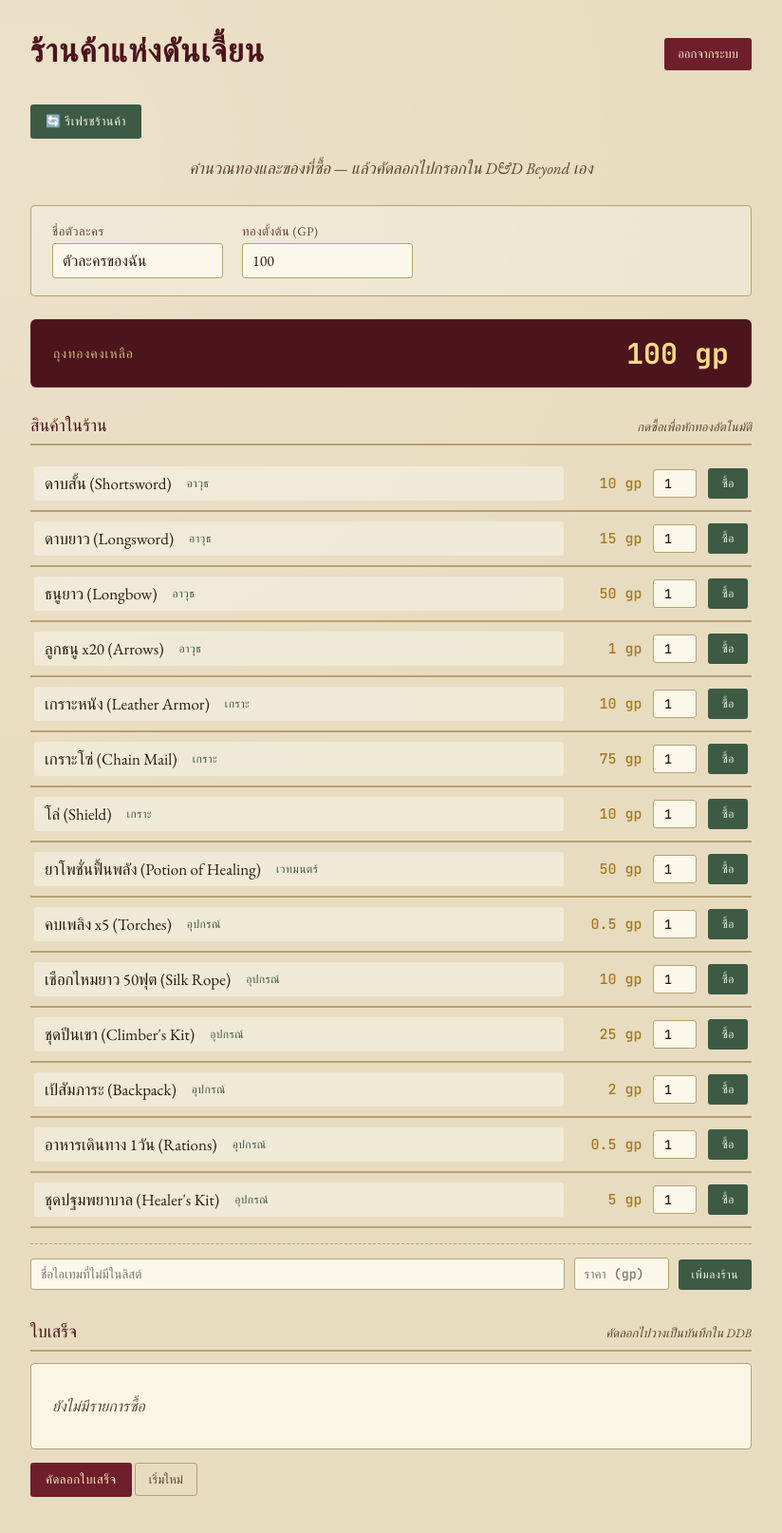
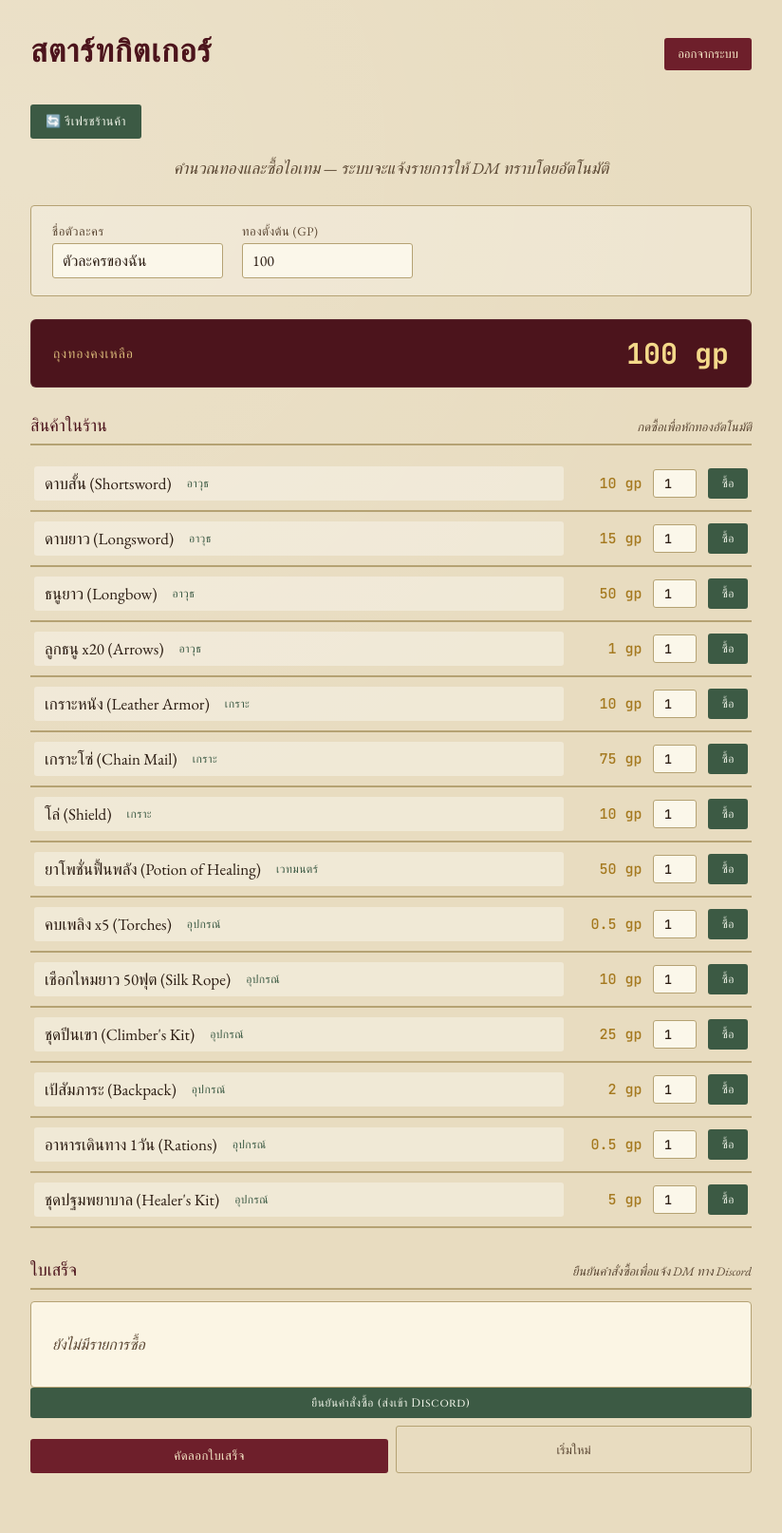
Before and after one commit to KapiGameMaker/KapiGameMaker.github.io, a website built with Vite: page player.html in a window 1280 px wide. Shown: the whole page at 95% size, without its empty margins (228-1052 px from the left). Built offline with nearby package versions, Linux system fonts and the light colour scheme.

Commit message:
discord webhook

````diff
--- a/app.js
+++ b/app.js
@@ -48,6 +48,14 @@ function setSelectedShopId(shopId){
   localStorage.setItem('selectedShop', shopId);
 }
 
+function getDiscordWebhookUrl(){
+  return localStorage.getItem('discordWebhookUrl') || '';
+}
+
+function setDiscordWebhookUrl(url){
+  localStorage.setItem('discordWebhookUrl', url);
+}
+
 function getShop(shopId){
   const shops = getShops();
   return shops[shopId] || null;
--- a/player.html
+++ b/player.html
@@ -12,12 +12,12 @@
 
 <div class="wrap">
   <div class="header">
-    <h1>ร้านค้าแห่งดันเจี้ยน</h1>
+    <h1 id="shopTitle">ร้านค้าแห่งดันเจี้ยน</h1>
     <button class="logout-btn" onclick="logout()">ออกจากระบบ</button>
   </div>
 
   <button class="refresh-shop-btn" onclick="playerRefreshShop()">🔄 รีเฟรชร้านค้า</button>
-  <p class="subtitle">คำนวณทองและของที่ซื้อ — แล้วคัดลอกไปกรอกใน D&D Beyond เอง</p>
+  <p class="subtitle">คำนวณทองและซื้อไอเทม — ระบบจะแจ้งรายการให้ DM ทราบโดยอัตโนมัติ</p>
 
   <div class="setup">
     <div class="field">
@@ -39,20 +39,20 @@
     <div class="ledger-title">สินค้าในร้าน <span class="hint">กดซื้อเพื่อหักทองอัตโนมัติ</span></div>
     <div id="itemList"></div>
 
-    <div class="custom-add">
-      <input type="text" name="cname" id="cname" placeholder="ชื่อไอเทมที่ไม่มีในลิสต์">
-      <input type="number" name="cprice" id="cprice" placeholder="ราคา (gp)">
-      <button class="buy-btn" onclick="addCustomItem()">เพิ่มลงร้าน</button>
-    </div>
   </div>
 
   <div class="section">
-    <div class="ledger-title">ใบเสร็จ <span class="hint">คัดลอกไปวางเป็นบันทึกใน DDB</span></div>
+    <div class="ledger-title">ใบเสร็จ <span class="hint">ยืนยันคำสั่งซื้อเพื่อแจ้ง DM ทาง Discord</span></div>
     <div class="receipt" id="receiptBox">
       <p class="receipt-empty">ยังไม่มีรายการซื้อ</p>
     </div>
-    <button class="copy-btn" onclick="copyReceipt()">คัดลอกใบเสร็จ</button>
-    <button class="reset-btn" onclick="resetShop()">เริ่มใหม่</button>
+    <div style="display: flex; flex-direction: column; gap: 8px;">
+      <button class="buy-btn" onclick="confirmOrder()" style="width:100%;">ยืนยันคำสั่งซื้อ (ส่งเข้า Discord)</button>
+      <div style="display: flex; gap: 8px;">
+        <button class="copy-btn" onclick="copyReceipt()" style="flex: 1;">คัดลอกใบเสร็จ</button>
+        <button class="reset-btn" onclick="resetShop()" style="flex: 1;">เริ่มใหม่</button>
+      </div>
+    </div>
     <span class="copy-status" id="copyStatus"></span>
   </div>
 </div>
--- a/player.js
+++ b/player.js
@@ -7,6 +7,9 @@ function loadShop(){
   const shopId = getSelectedShopId();
   const shop = getShop(shopId);
   if(shop){
+    const titleEl = document.getElementById('shopTitle');
+    if(titleEl) titleEl.textContent = shop.name;
+
     currentCatalog = [...shop.items];
     renderItems();
     resetShop();
@@ -17,15 +20,22 @@ function renderItems(){
   const list = document.getElementById('itemList');
   list.innerHTML = '';
   currentCatalog.forEach((item, idx) => {
+    // Check if item is already in cart (by catalog index)
+    const cartItem = cart.find(c => c.catalogIdx === idx);
+    const isBought = !!cartItem;
+    const info = item.info || "???: Try asking the DM for info about this item.";
+
     const wrap = document.createElement('div');
     wrap.className = 'item-row-wrap';
-    const info = item.info || "???: Try asking the DM for info about this item.";
     wrap.innerHTML = `
       <div class="item-row">
         <button type="button" class="item-name-btn" onclick="toggleItemInfo(${idx})">${item.name}<span class="item-cat">${item.cat}</span></button>
         <div class="item-price">${fmt(item.price)} gp</div>
-        <input type="number" class="qty-input" id="qty-${idx}" value="1" min="1">
-        <button type="button" class="buy-btn" onclick="buyItem(${idx})">ซื้อ</button>
+        <input type="number" class="qty-input" id="qty-${idx}" value="${isBought ? cartItem.qty : 1}" min="1" ${isBought ? 'disabled' : ''}>
+        ${isBought
+          ? `<button type="button" class="cancel-btn" onclick="removeItem(${idx})">ยกเลิก</button>`
+          : `<button type="button" class="buy-btn" onclick="buyItem(${idx})">ซื้อ</button>`
+        }
       </div>
       <div class="item-info-dropdown" id="info-${idx}" hidden>
         <p class="item-info-text">${info}</p>
@@ -52,20 +62,24 @@ function buyItem(idx){
   const qty = Math.max(1, parseInt(document.getElementById('qty-'+idx).value) || 1);
   const total = item.price * qty;
   gold -= total;
-  cart.push({name:item.name, qty, unit:item.price, total});
+  cart.push({name:item.name, qty, unit:item.price, total, catalogIdx: idx});
   updatePurse();
   renderReceipt();
+  renderItems(); // Refresh buttons
 }
 
-function addCustomItem(){
-  const name = document.getElementById('cname').value.trim();
-  const price = parseFloat(document.getElementById('cprice').value);
-  if(!name || isNaN(price) || price < 0) return;
-  currentCatalog.push({name, cat:"กำหนดเอง", price});
-  renderItems();
-  document.getElementById('cname').value = '';
-  document.getElementById('cprice').value = '';
+function removeItem(idx){
+  const cartIdx = cart.findIndex(c => c.catalogIdx === idx);
+  if(cartIdx > -1){
+    const item = cart[cartIdx];
+    gold += item.total;
+    cart.splice(cartIdx, 1);
+    updatePurse();
+    renderReceipt();
+    renderItems(); // Refresh buttons
+  }
 }
+
 
 function renderReceipt(){
   const box = document.getElementById('receiptBox');
@@ -96,11 +110,88 @@ function copyReceipt(){
   });
 }
 
+async function confirmOrder(){
+  const webhookUrl = getDiscordWebhookUrl();
+  if(!webhookUrl){
+    alert('❌ DM ยังไม่ได้ตั้งค่า Discord Webhook กรุณาแจ้ง DM');
+    return;
+  }
+
+  if(cart.length === 0){
+    alert('❌ ยังไม่มีสินค้าในใบเสร็จ');
+    return;
+  }
+
+  const shopId = getSelectedShopId();
+  const shop = getShop(shopId);
+  const shopName = shop ? shop.name : 'ไม่ทราบชื่อร้าน';
+  const charName = document.getElementById('charName').value || 'ตัวละครไม่ระบุชื่อ';
+
+  let itemLines = '';
+  cart.forEach(c => {
+    itemLines += `${c.name} จำนวน ${c.qty} ราคา ${fmt(c.total)} gp\n`;
+  });
+  const spent = cart.reduce((s,c)=>s+c.total,0);
+
+  const embed = {
+    title: `🛒 คำสั่งซื้อใหม่จากร้าน ${shopName}`,
+    color: 13938551, // #D4AF37 (Gold)
+    fields: [
+      {
+        name: "👤 ผู้เล่น",
+        value: charName,
+        inline: true
+      },
+      {
+        name: "💰 ราคาสุทธิ",
+        value: `**${fmt(spent)} GP**`,
+        inline: true
+      },
+      {
+        name: "📋 รายการสินค้า",
+        value: "```\n" + itemLines + "```"
+      }
+    ],
+    timestamp: new Date().toISOString(),
+    footer: {
+      text: "D&D Shop Management System"
+    }
+  };
+
+  const status = document.getElementById('copyStatus');
+  status.textContent = '⏳ กำลังส่งข้อมูล...';
+
+  try {
+    const response = await fetch(webhookUrl, {
+      method: 'POST',
+      headers: { 'Content-Type': 'application/json' },
+      body: JSON.stringify({ embeds: [embed] })
+    });
+
+    if(response.ok){
+      status.textContent = '✅ ยืนยันคำสั่งซื้อสำเร็จ! แจ้ง DM เรียบร้อย';
+      status.style.color = 'green';
+    } else {
+      throw new Error('Discord response not OK');
+    }
+  } catch (error) {
+    console.error('Error sending to Discord:', error);
+    status.textContent = '❌ ส่งไม่สำเร็จ กรุณาลองใหม่หรือคัดลอกใบเสร็จแทน';
+    status.style.color = 'red';
+  }
+
+  setTimeout(() => {
+    status.textContent = '';
+    status.style.color = '';
+  }, 5000);
+}
+
 function resetShop(){
   gold = parseFloat(document.getElementById('startGold').value) || 0;
   cart = [];
   updatePurse();
   renderReceipt();
+  renderItems();
 }
 
 function playerRefreshShop(){
--- a/styles.css
+++ b/styles.css
@@ -401,29 +401,23 @@ h1{
 
 .buy-btn:hover{opacity:0.85;}
 
+.cancel-btn{
+  font-family:'Cinzel', serif;
+  font-size:12px;
+  letter-spacing:0.5px;
+  background:var(--wine);
+  color:#f0f4e8;
+  border:none;
+  border-radius:3px;
+  padding:8px 14px;
+  cursor:pointer;
+  transition:opacity 0.15s;
+}
+
+.cancel-btn:hover{opacity:0.85;}
+
 .buy-btn:disabled{background:#8a8a7c;cursor:not-allowed;}
 
-.custom-add{
-  display:flex;
-  gap:10px;
-  flex-wrap:wrap;
-  align-items:flex-end;
-  margin-top:16px;
-  padding-top:14px;
-  border-top:1px dashed var(--line);
-}
-
-.custom-add input{
-  font-family:'EB Garamond', serif;
-  padding:7px 10px;
-  border:1px solid var(--line);
-  border-radius:3px;
-  background:#fbf7ea;
-}
-
-.custom-add input[name="cname"]{flex:1;min-width:160px;}
-
-.custom-add input[name="cprice"]{width:100px;font-family:'JetBrains Mono', monospace;}
 
 .section{margin-bottom:32px;}
 
````
Also changed, not shown: GUIDE.md (added, +24 -0 lines), dm.html (+14 -0 lines), dm.js (+28 -5 lines).
